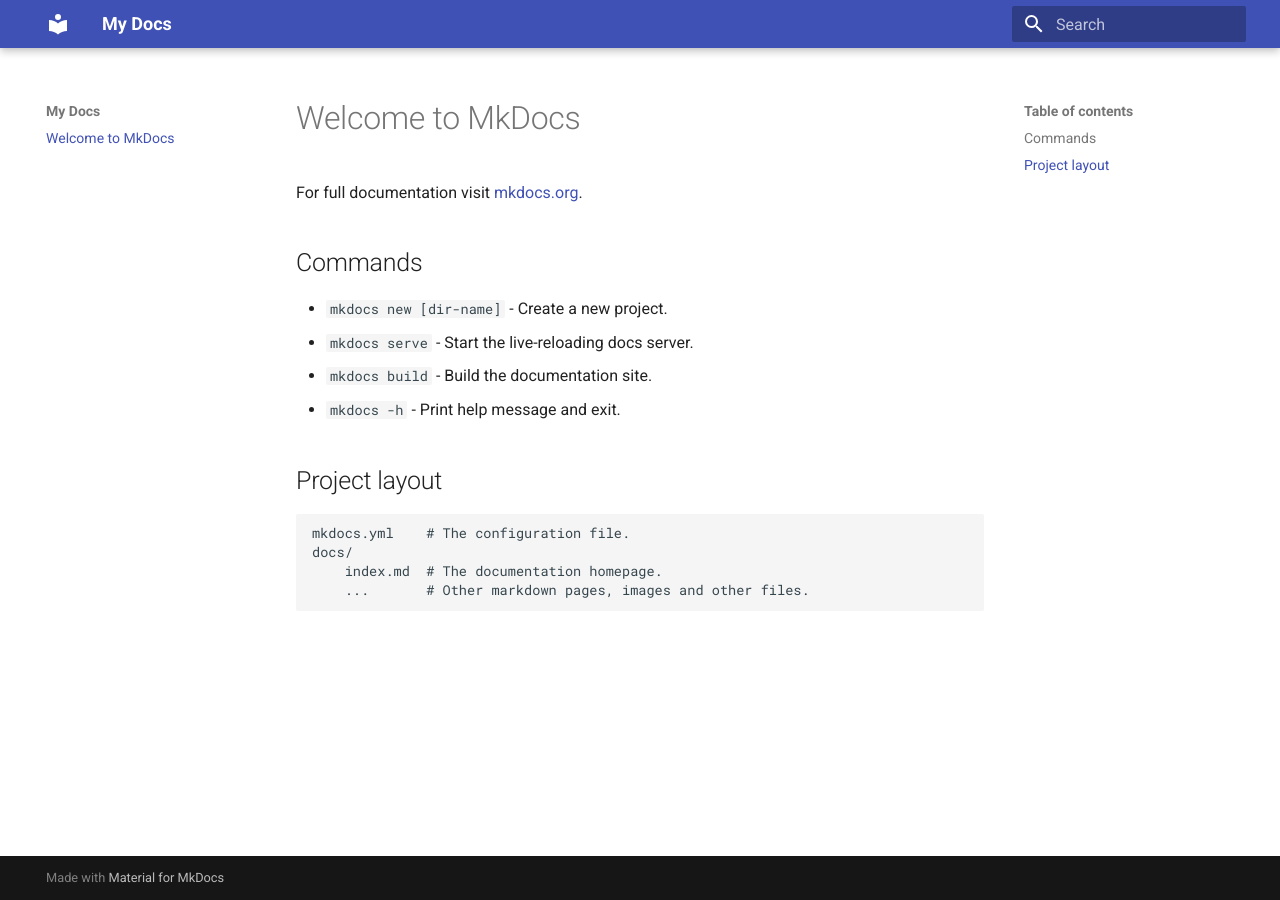
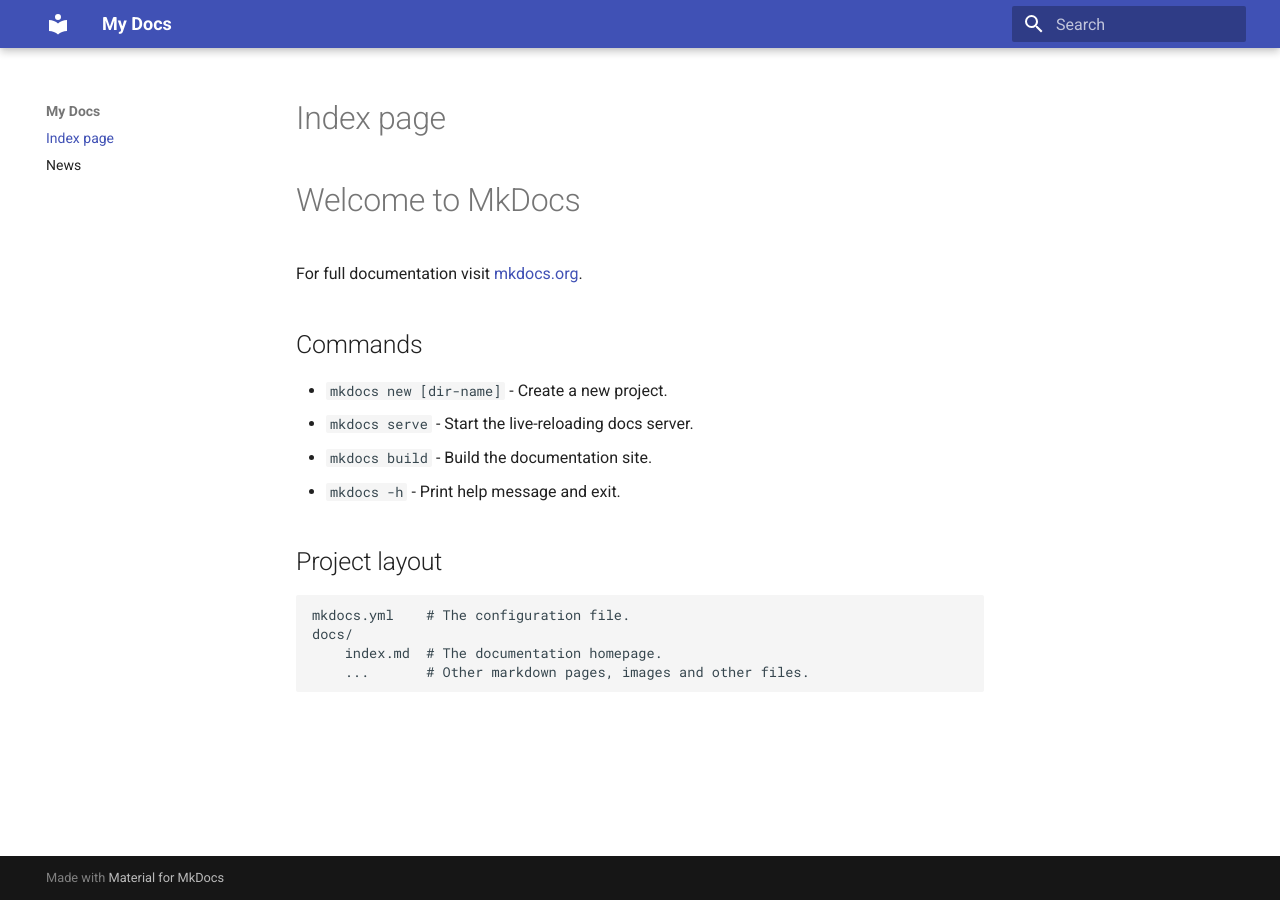
Before and after one commit to jbcodefr/Projects, an MkDocs documentation site: the page built from docs/index.md, in a window 1280 px wide. Built offline with MkDocs 1.6.1 and Material for MkDocs 9.7.7, drawn with Linux system fonts in a browser that asks for light colours.

Commit message:
adding News Page

```diff
--- a/docs/index.md
+++ b/docs/index.md
@@ -1,3 +1,6 @@
+# Index page
+
+
 # Welcome to MkDocs
 
 For full documentation visit [mkdocs.org](https://www.mkdocs.org).
```
Also changed, not shown: docs/News.md (added).
